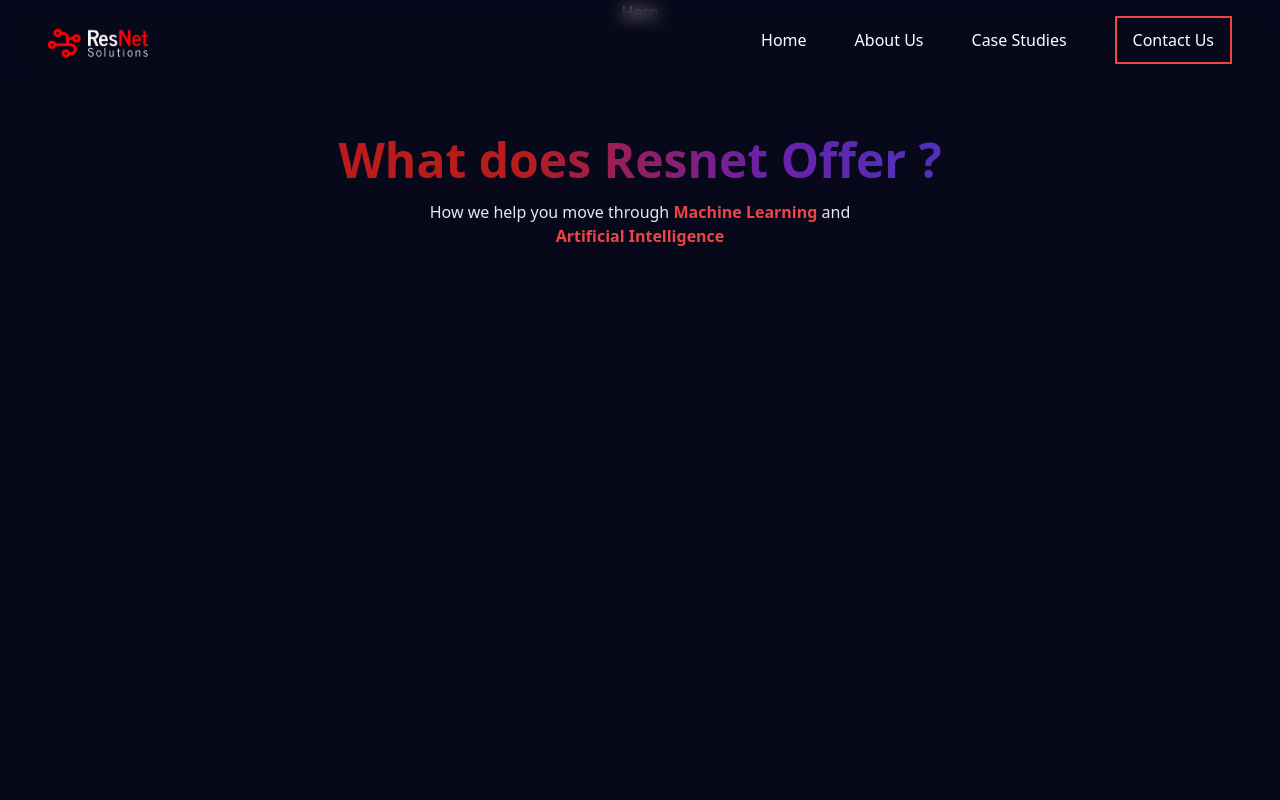
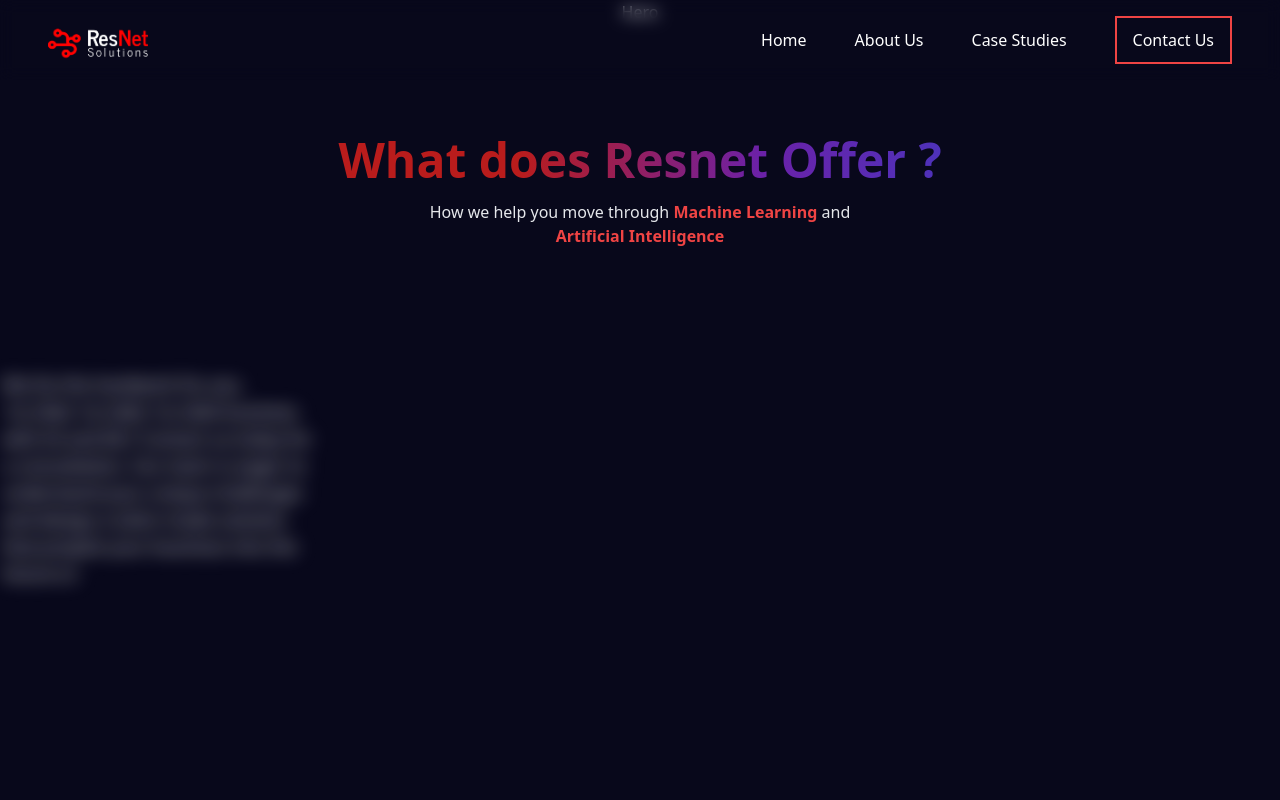
Before and after one commit to Qriocity-Company/Resnet, a Next.js app: page / in a window 1280 px wide. Shown: the top 800 px of the page. Built offline with nearby package versions, Linux system fonts and the light colour scheme.

Commit message:
animation

```diff
--- a/app/globals.css
+++ b/app/globals.css
@@ -27,46 +27,51 @@ body{
   font-size: large;
 }
 
-.top-left-slide{
-  left: 50%;
-  top: 0;
-  animation: moveAnimation 3s infinite ease-in-out;
+.first-slide{
+  filter: blur(10px);
+  animation: xAxis 6s  infinite;
 }
-.middle-slide{
-  top: 50%;
-  transform: translateY(-50%);
-  right: 0;
+.first-slide-y{
+  animation: yAxis 6s  infinite;
 }
-.bottom-left-slide{
-  left: -10%;
-  bottom: 0;
+
+@keyframes xAxis {
+  25% {
+    animation-timing-function: linear;
+    transform: translateX(100%);
+    filter: none;
+  }
+  50%{
+    transform: translateX(0%);
+    animation-timing-function:linear;
+  }
+  75%{
+    transform: translateX(-50%);
+    animation-timing-function: linear;
+
+  }
+  100%{
+    transform: translateX(0%);
+    animation-timing-function: linear;
+  }
 }
 
 
-@keyframes moveAnimation {
-  0% {
-    left: 50%;
-    top: 0%;
-
+@keyframes yAxis {
+  25% {
+    animation-timing-function: linear;
+    transform: translateY(150px);
   }
-  25% {
-    left: 100%;
-    top: 50%;
-
+  50%{
+    transform: translateY(300px);
+    animation-timing-function:linear;
   }
-  50% {
-    left: 50%;
-    top: 100%;
-
+  75%{
+    transform: translateY(150px);
+    animation-timing-function: ease-in
   }
-  75% {
-    left: 0;
-    top: 50%;
-
-  }
-  100% {
-    left: 50%;
-    top: 0;
-
+  100%{
+    transform: translateY(0);
+    animation-timing-function: ease-in;
   }
 }
--- a/components/Services.tsx
+++ b/components/Services.tsx
@@ -17,7 +17,8 @@ export const Services = () => {
 
         <div className='left-slides w-[50%] relative'>
 
-          {/* <div className='content-slide top-left-slide'>
+          <div className='first-slide-y'>
+            <div className='content-slide first-slide'>
               <h2>
                 We Do the hardwork for you
               </h2>
@@ -25,8 +26,10 @@ export const Services = () => {
               1st slide 1st slide 1st slide business with AI and ML? Contact us today for a consultation. Our team is eager to understand your unique challenges and design a tailor-made solution that propels your business into the future.vv
               </p>
             </div>
+          </div>
 
-          <div className='content-slide middle-slide'>
+
+          {/* <div className='content-slide middle-slide'>
             <h2>
               We Do the hardwork for you
             </h2>
@@ -35,7 +38,7 @@ export const Services = () => {
             </p>
           </div>
 
-          <div className='content-slide bottom-left-slide'>
+          <div className='content-slide bottom-left-slide animated-div'>
             <h2>
               We Do the hardwork for you
             </h2>
```
Lines whose indentation alone changed are shown as unchanged.
